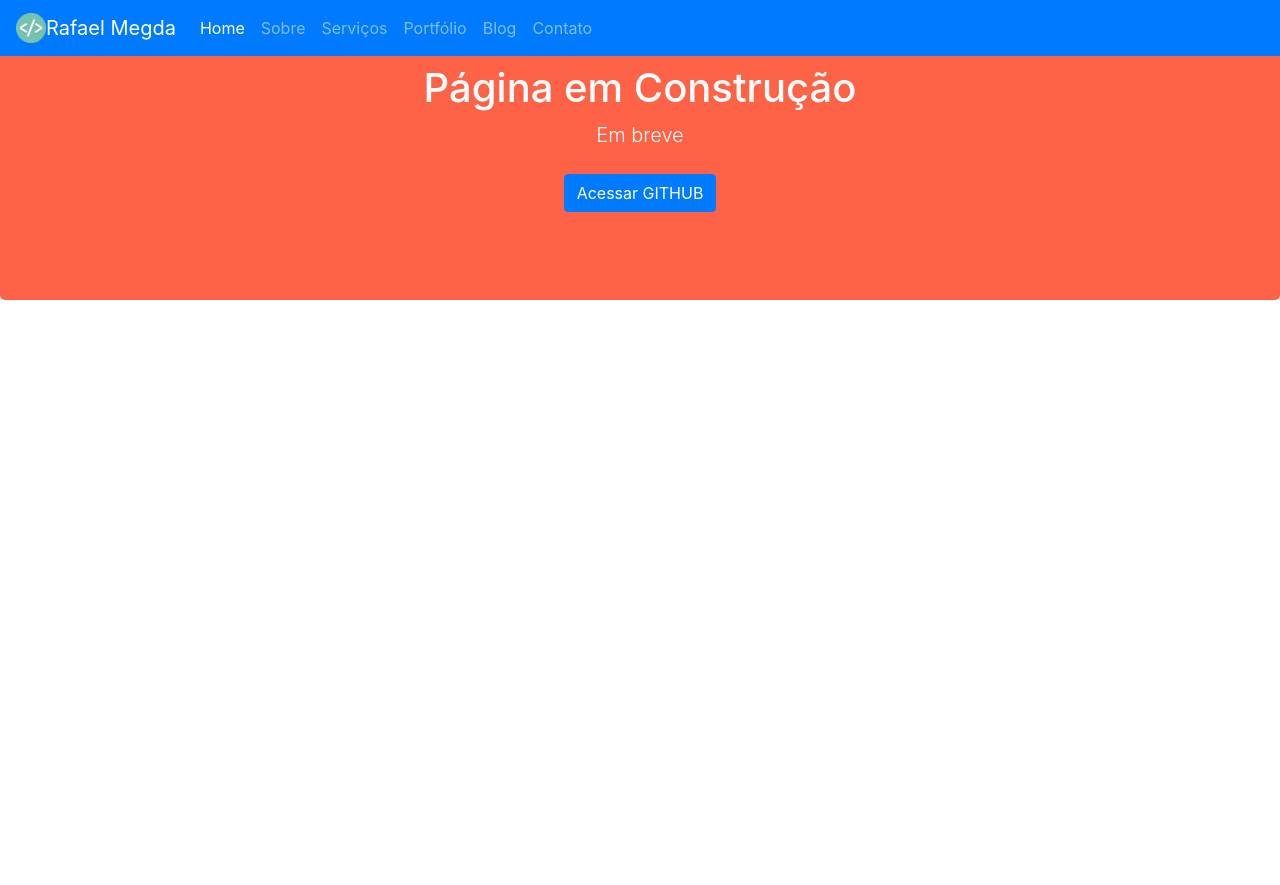
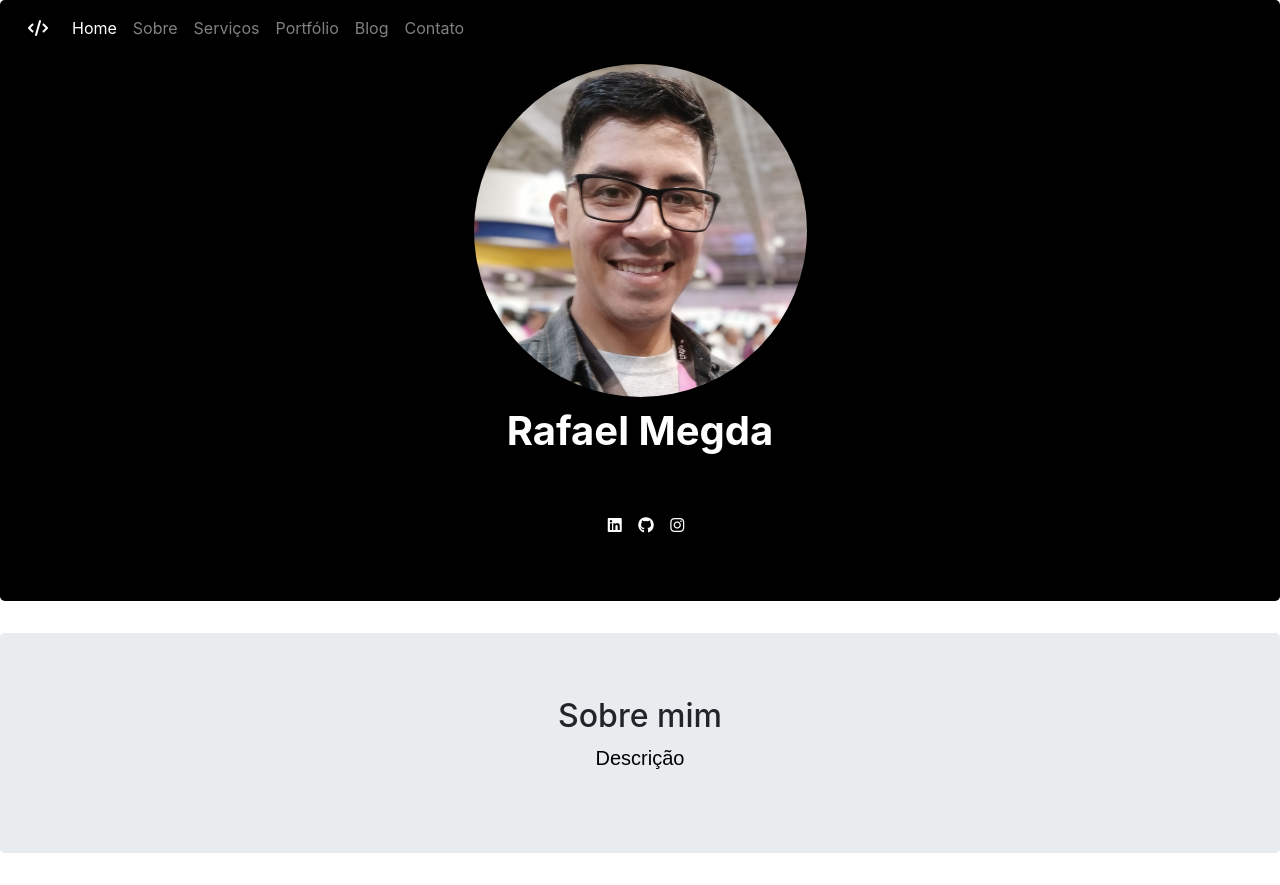
Before and after one commit to msantostkd/mauricioalves.github.io, a plain HTML site: page index.html in a window 1280 px wide. Before the commit the page ends 800 px from the top, so only its background shows below. Drawn offline with nearby package versions, Linux system fonts and the light colour scheme.

Commit message:
feat: sobre mim

```diff
--- a/index.html
+++ b/index.html
@@ -27,17 +27,15 @@
     integrity="sha384-wfSDF2E50Y2D1uUdj0O3uMBJnjuUD4Ih7YwaYd1iqfktj0Uod8GCExl3Og8ifwB6"
     crossorigin="anonymous"
   ></script>
+  <script
+    src="https://kit.fontawesome.com/e1ef3b4fea.js"
+    crossorigin="anonymous"
+  ></script>
   <body>
     <!-- Inicio Navbar -->
-    <nav class="navbar fixed-top navbar-expand-lg navbar-dark bg-primary">
-      <img
-        src="/src/img/logo_rafa.png"
-        width="30"
-        height="30"
-        class="d-inline-block align-top"
-        alt=""
-      />
-      <a class="navbar-brand" href="#">Rafael Megda</a>
+    <nav class=" navbar fixed-top navbar-expand-lg navbar-dark bg-black">
+      <i class=" icone fas fa-code"></i>
+      <a class="navbar-brand" href="#"></a>
 
       <button
         class="navbar-toggler"
@@ -76,31 +74,69 @@
       </div>
     </nav>
     <!-- ---------------------------Fim Navbar------------------------------- -->
+    <!-- ---------------------------Inicio Banner------------------------------- -->
+    <section class="jumbotron text-center corFundo">
+      <div class="container" id="banner">
+        <img
+          class="foto-perfil"
+          src="src/img/foto-perfil.jpg"
+          alt="foto-perfil"
+        />
+        <h1 class="titulos jumbotron-heading">Rafael Megda</h1>
+        <p class="lead-muted">Desenvolver WEB</p>
+        <a href="https://www.linkedin.com/in/rafaelmegdaisidoro/"
+          ><i class="icone fab fa-linkedin"></i
+        ></a>
+        <a href="https://github.com/rafaelmegda"
+          ><i class="icone fab fa-github"></i
+        ></a>
+        <a href="http://instagram.com/rafael_megda"
+          ><i class="icone fab fa-instagram"></i
+        ></a>
+      </div>
+    </section>
+    <!-- ---------------------------Fim Banner------------------------------- -->
+    <!-- ---------------------------inicio Sobre------------------------------- -->
     <section class="jumbotron text-center">
-      <div class="container">
-        <h1>Página em Construção</h1>
+      <div class="container" id="sobre">
+        <h2 class="jumbotron-heading">Sobre mim</h2>
         <p class="lead">
-          Em breve
-        </p>
-        <p>
-          <a href="#" class="btn btn-primary my-2">Acessar GITHUB</a>
+          Descrição
         </p>
       </div>
     </section>
+    <!-- ---------------------------fim Sobre------------------------------- -->
   </body>
   <style>
-    .jumbotron {
-      display: flex;
-      background-color: rgb(255, 99, 71);
-      color: white;
+    .foto-perfil {
+      height: 30%;
+      width: 30%;
+      border-radius: 50%;
     }
 
-    .lead {
-      color: white;
+    .corFundo {
+      background-color: black;
     }
 
-    .navbar {
-      display: flex;
+    .corSecundaria {
+    }
+
+    p {
+      font-family: Arial, Helvetica, sans-serif;
+      color: black;
+    }
+    .icone {
+      padding-left: 12px;
+      color: white;
+      margin: 0;
+    }
+
+    .titulos {
+      text-underline-position: bellow;
+      padding-bottom: 10px;
+      padding-top: 10px;
+      font-weight: 700;
+      color: white;
     }
   </style>
 </html>
```
Also changed, not shown: src/img/foto-perfil.jpg (added).
